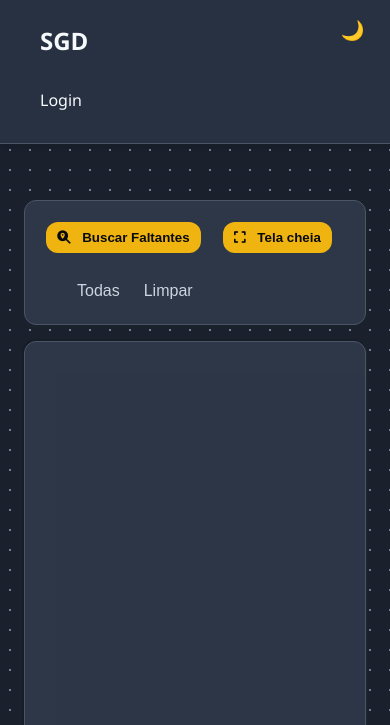
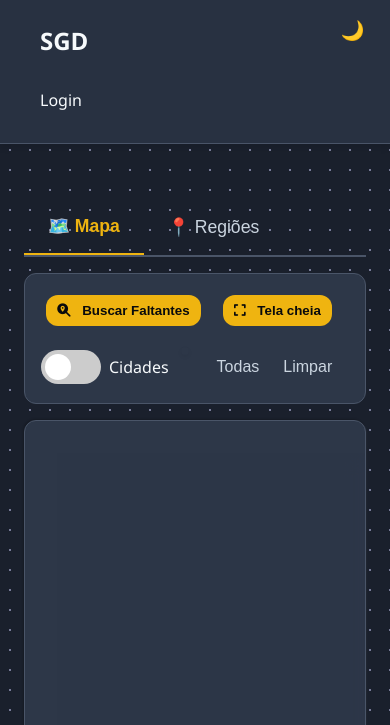
Before and after one commit to CarlosArantes53/RIOFER-SGD, a Flask app: template templates/mapa_entregas/mapa_entregas.html in a window 390 px wide. Shown: the top 725 px of the page. Run offline with Flask 3, Linux system fonts and the light colour scheme; the template is opened without the code that fills it, so the values that code supplies are empty; grey boxes are pictures that could not be loaded.

Commit message:
regiões

```diff
--- a/static/css/mapa-entregas.css
+++ b/static/css/mapa-entregas.css
@@ -1,10 +1,42 @@
+/* static/css/mapa-entregas.css */
+
+.tabs {
+    display: flex;
+    border-bottom: 2px solid var(--border-color);
+    margin-bottom: 1rem;
+}
+
+.tab-link {
+    padding: 1rem 1.5rem;
+    cursor: pointer;
+    background: none;
+    border: none;
+    color: var(--text-secondary);
+    font-size: 1.1rem;
+    font-weight: 500;
+}
+
+.tab-link.active {
+    color: var(--accent-color);
+    border-bottom: 2px solid var(--accent-color);
+    font-weight: bold;
+}
+
+.tab-content {
+    display: none;
+}
+
+.tab-content.active {
+    display: block;
+}
+
 .map-container {
 	display: flex;
 	height: 80vh;
 	position: relative;
 }
 
-#map {
+#map-render {
 	width: 75%;
 	height: 100%;
 	transition: width .25s ease, height .25s ease;
@@ -59,7 +91,7 @@
 	background: var(--primary-bg);
 }
 
-.map-container.fullscreen #map {
+.map-container.fullscreen #map-render {
 	width: 100%;
 	height: 100%;
 }
@@ -108,7 +140,7 @@
 	gap: .75rem
 }
 
-.city-filter-container {
+.filter-container {
 	display: flex;
 	flex-wrap: wrap;
 	gap: .5rem;
@@ -122,20 +154,20 @@
 	scrollbar-color: var(--border-color) transparent
 }
 
-.city-filter-container::-webkit-scrollbar {
+.filter-container::-webkit-scrollbar {
 	width: 6px
 }
 
-.city-filter-container::-webkit-scrollbar-thumb {
+.filter-container::-webkit-scrollbar-thumb {
 	background-color: var(--border-color);
 	border-radius: 3px
 }
 
-.city-filter-container::-webkit-scrollbar-track {
+.filter-container::-webkit-scrollbar-track {
 	background: transparent
 }
 
-.city-btn {
+.filter-btn, .city-toggle-btn {
 	white-space: nowrap;
 	border: 1px solid var(--border-color);
 	background: transparent;
@@ -150,12 +182,12 @@
 	transition: background-color .12s, transform .08s
 }
 
-.city-btn:focus {
+.filter-btn:focus, .city-toggle-btn:focus {
 	outline: 2px solid rgba(59, 130, 246, .3);
 	outline-offset: 2px
 }
 
-.city-btn.active {
+.filter-btn.active, .city-toggle-btn.active {
 	background: linear-gradient(90deg, rgba(16, 185, 129, .12), rgba(16, 185, 129, .06));
 	border-color: rgba(16, 185, 129, .6);
 	color: var(--text-primary);
@@ -211,14 +243,119 @@
 	scrollbar-width: thin;
 	scrollbar-color: var(--border-color) transparent
 }
+
+/* Filter Switch */
+.filter-switch {
+    display: flex;
+    align-items: center;
+    gap: 0.5rem;
+}
+
+.switch {
+    position: relative;
+    display: inline-block;
+    width: 60px;
+    height: 34px;
+}
+
+.switch input {
+    opacity: 0;
+    width: 0;
+    height: 0;
+}
+
+.slider {
+    position: absolute;
+    cursor: pointer;
+    top: 0;
+    left: 0;
+    right: 0;
+    bottom: 0;
+    background-color: #ccc;
+    transition: .4s;
+}
+
+.slider:before {
+    position: absolute;
+    content: "";
+    height: 26px;
+    width: 26px;
+    left: 4px;
+    bottom: 4px;
+    background-color: white;
+    transition: .4s;
+}
+
+input:checked + .slider {
+    background-color: var(--accent-color);
+}
+
+input:focus + .slider {
+    box-shadow: 0 0 1px var(--accent-color);
+}
+
+input:checked + .slider:before {
+    transform: translateX(26px);
+}
+
+.slider.round {
+    border-radius: 34px;
+}
+
+.slider.round:before {
+    border-radius: 50%;
+}
+
+
+/* Regiões Tab */
+.regioes-container {
+    display: grid;
+    grid-template-columns: 1fr 2fr;
+    gap: 2rem;
+    padding: 1rem;
+}
+
+.regiao-form-container, .regioes-list-container {
+    background-color: var(--secondary-bg);
+    padding: 1.5rem;
+    border-radius: var(--border-radius);
+}
+
+.cidades-toggle-container {
+    overflow-y: auto;
+    border: 1px solid var(--border-color);
+    padding: 1rem;
+    border-radius: 8px;
+    display: flex;
+    flex-wrap: wrap;
+    gap: 0.5rem;
+	scrollbar-width: thin;
+	scrollbar-color: var(--border-color) transparent
+}
+
+.regiao-item {
+    background-color: var(--primary-bg);
+    padding: 1rem;
+    border-radius: 8px;
+    margin-bottom: 1rem;
+    border-left: 4px solid var(--accent-color);
+}
+
+.regiao-item h4 {
+    margin-top: 0;
+}
+
 @media(max-width:900px) {
 	.sidebar {
 		width: 35%;
 	}
 
-	#map {
+	#map-render {
 		width: 65%;
 	}
+    .regioes-container {
+        grid-template-columns: 1fr;
+    }
 }
 
 @media(max-width:600px) {
@@ -227,7 +364,7 @@
 	}
 
 	.sidebar,
-	#map {
+	#map-render {
 		width: 100%;
 		height: 50vh;
 	}
--- a/static/js/mapa-entregas.js
+++ b/static/js/mapa-entregas.js
@@ -1,6 +1,8 @@
+// static/js/mapa-entregas.js
+
 document.addEventListener('DOMContentLoaded', function () {
     const initialCoords = [-14.2350, -51.9253];
-    const map = L.map('map').setView(initialCoords, 4);
+    const map = L.map('map-render').setView(initialCoords, 4);
 
     L.tileLayer('https://{s}.tile.openstreetmap.org/{z}/{x}/{y}.png', {
         attribution: '&copy; <a href="https://riofer.com.br/">Riofer Map</a>'
@@ -284,14 +286,17 @@ locations.forEach(loc => {
     document.addEventListener('mozfullscreenchange', updateFullscreenUI);
     document.addEventListener('MSFullscreenChange', updateFullscreenUI);
 
-    const containerCities = document.getElementById('city-filter-container');
+    const filterContainer = document.getElementById('filter-container');
+    const filterToggle = document.getElementById('filter-toggle');
+    const filterTypeLabel = document.getElementById('filter-type-label');
 
-    function createCityButton(cityName) {
+    function createFilterButton(name, type) {
         const btn = document.createElement('button');
         btn.type = 'button';
-        btn.className = 'city-btn';
-        btn.textContent = cityName;
-        btn.setAttribute('data-city', cityName);
+        btn.className = 'filter-btn';
+        btn.textContent = name;
+        btn.setAttribute('data-filter', name);
+        btn.setAttribute('data-type', type);
         btn.setAttribute('aria-pressed', 'false');
         btn.addEventListener('click', function (e) {
             e.stopPropagation();
@@ -303,21 +308,31 @@ locations.forEach(loc => {
         return btn;
     }
 
-cities.forEach(city => {
-        const b = createCityButton(city);
-        containerCities.appendChild(b);
+    function populateFilters() {
+        filterContainer.innerHTML = '';
+        const isRegion = filterToggle.checked;
+        filterTypeLabel.textContent = isRegion ? 'Regiões' : 'Cidades';
+        const items = isRegion ? regioes : cities.map(c => ({ Nome: c }));
+        const type = isRegion ? 'regiao' : 'cidade';
+
+        items.forEach(item => {
+            const btn = createFilterButton(item.Nome, type);
+            filterContainer.appendChild(btn);
         });
+    }
 
-    document.getElementById('select-all-cities').addEventListener('click', () => {
-        containerCities.querySelectorAll('.city-btn').forEach(b => {
+    filterToggle.addEventListener('change', populateFilters);
+
+    document.getElementById('select-all-filters').addEventListener('click', () => {
+        filterContainer.querySelectorAll('.filter-btn').forEach(b => {
             b.classList.add('active');
             b.setAttribute('aria-pressed', 'true');
         });
         setVisibilityFromButtons();
     });
 
-    document.getElementById('clear-city-filter').addEventListener('click', () => {
-        containerCities.querySelectorAll('.city-btn').forEach(b => {
+    document.getElementById('clear-filters').addEventListener('click', () => {
+        filterContainer.querySelectorAll('.filter-btn').forEach(b => {
             b.classList.remove('active');
             b.setAttribute('aria-pressed', 'false');
         });
@@ -325,11 +340,25 @@ cities.forEach(city => {
     });
 
     function setVisibilityFromButtons() {
-        const active = Array.from(containerCities.querySelectorAll('.city-btn.active')).map(b => b.dataset.city);
+        const activeFilters = Array.from(filterContainer.querySelectorAll('.filter-btn.active')).map(b => b.dataset.filter);
+        const isRegion = filterToggle.checked;
+
         document.querySelectorAll('.pedido-item').forEach(item => {
             const city = item.dataset.city || '';
             const abs = item.dataset.absentry;
-            const show = active.length === 0 || active.includes(city);
+            let show = activeFilters.length === 0;
+
+            if (!show) {
+                if (isRegion) {
+                    show = activeFilters.some(regiaoNome => {
+                        const regiao = regioes.find(r => r.Nome === regiaoNome);
+                        return regiao && regiao.Cidades.includes(city);
+                    });
+                } else {
+                    show = activeFilters.includes(city);
+                }
+            }
+
             item.style.display = show ? '' : 'none';
             if (markers[abs]) {
                 if (show) markers[abs].addTo(map);
@@ -356,13 +385,99 @@ cities.forEach(city => {
         form.setAttribute('aria-hidden', 'true');
         disableMapClickForEdit();
     }
-    const cancelBtn = item.querySelector('.btn-cancel-edit');
-    cancelBtn.addEventListener('click', function(e) {
-        e.stopPropagation();
-        const container = this.closest('.pedido-item');
-        closeEditForm(container);
+
+    // Tabs
+    window.openTab = function(evt, tabName) {
+        const tabcontent = document.getElementsByClassName("tab-content");
+        for (let i = 0; i < tabcontent.length; i++) {
+            tabcontent[i].classList.remove('active');
+        }
+        const tablinks = document.getElementsByClassName("tab-link");
+        for (let i = 0; i < tablinks.length; i++) {
+            tablinks[i].classList.remove('active');
+        }
+        document.getElementById(tabName).classList.add('active');
+        evt.currentTarget.classList.add('active');
+        if (tabName === 'mapa') {
+            map.invalidateSize();
+        }
+    }
+
+    // Regiões Logic
+    const regioesList = document.getElementById('regioes-list');
+    const addRegiaoBtn = document.getElementById('add-regiao-btn');
+    const regiaoNomeInput = document.getElementById('regiao-nome');
+    const cidadesToggleContainer = document.getElementById('cidades-toggle-container');
+
+    cidadesToggleContainer.addEventListener('click', (e) => {
+        if (e.target.classList.contains('city-toggle-btn')) {
+            e.target.classList.toggle('active');
+        }
     });
 
+    function renderRegioes() {
+        regioesList.innerHTML = '';
+        regioes.forEach(regiao => {
+            const div = document.createElement('div');
+            div.className = 'regiao-item';
+            div.innerHTML = `
+                <h4>${regiao.Nome}</h4>
+                <p>${regiao.Cidades.join(', ')}</p>
+                <button class="btn btn-danger btn-sm remove-regiao-btn">Remover</button>
+            `;
+            div.querySelector('.remove-regiao-btn').addEventListener('click', () => {
+                regioes = regioes.filter(r => r.Nome !== regiao.Nome);
+                renderRegioes();
+            });
+            regioesList.appendChild(div);
+        });
+    }
+
+    addRegiaoBtn.addEventListener('click', () => {
+        const nome = regiaoNomeInput.value.trim();
+        if (!nome) {
+            alert('Por favor, dê um nome para a região.');
+            return;
+        }
+        if (regioes.some(r => r.Nome.toLowerCase() === nome.toLowerCase())) {
+            alert('Uma região com este nome já existe.');
+            return;
+        }
+
+        const selectedCidades = Array.from(cidadesToggleContainer.querySelectorAll('.city-toggle-btn.active'))
+            .map(btn => btn.dataset.city);
+
+        if (selectedCidades.length === 0) {
+            alert('Selecione pelo menos uma cidade para a região.');
+            return;
+        }
+
+        regioes.push({ Nome: nome, Cidades: selectedCidades });
+        renderRegioes();
+
+        // Reset form
+        regiaoNomeInput.value = '';
+        cidadesToggleContainer.querySelectorAll('.city-toggle-btn.active').forEach(btn => btn.classList.remove('active'));
+    });
+
+    document.getElementById('save-regioes-btn').addEventListener('click', async () => {
+        const response = await fetch('/mapa/save_regioes', {
+            method: 'POST',
+            headers: { 'Content-Type': 'application/json' },
+            body: JSON.stringify({ regioes: regioes })
+        });
+        const result = await response.json();
+        if (result.status === 'success') {
+            alert('Regiões salvas com sucesso!');
+            populateFilters();
+        } else {
+            alert('Erro ao salvar as regiões: ' + result.message);
+        }
+    });
+
+
+    // Initial setup
+    populateFilters();
     setVisibilityFromButtons();
-
+    renderRegioes();
 });
--- a/templates/mapa_entregas/mapa_entregas.html
+++ b/templates/mapa_entregas/mapa_entregas.html
@@ -8,6 +8,12 @@
 <link rel="stylesheet" href="https://unpkg.com/leaflet@1.9.4/dist/leaflet.css" integrity="sha256-p4NxAoJBhIIN+hmNHrzRCf9tD/miZyoHS5obTRR9BMY=" crossorigin=""/>
 <script src="https://unpkg.com/leaflet@1.9.4/dist/leaflet.js" integrity="sha256-20nQCchB9co0qIjJZRGuk2/Z9VM+kNiyxNV1lvTlZBo=" crossorigin=""></script>
 
+<div class="tabs">
+    <button class="tab-link active" onclick="openTab(event, 'mapa')">🗺️ Mapa</button>
+    <button class="tab-link" onclick="openTab(event, 'regioes')">📍 Regiões</button>
+</div>
+
+<div id="mapa" class="tab-content active">
     <div class="map-toolbar">
         <div class="toolbar-actions">
             <button id="find-all-btn" class="btn">
@@ -19,15 +25,20 @@
         </div>
 
         <div class="toolbar-filter" aria-label="Filtro de cidades">
-        <div class="city-filter-container" id="city-filter-container" role="listbox" aria-multiselectable="true">
+            <div class="filter-switch">
+                <label class="switch">
+                    <input type="checkbox" id="filter-toggle">
+                    <span class="slider round"></span>
+                </label>
+                <span id="filter-type-label">Cidades</span>
             </div>
-
+            <div class="filter-container" id="filter-container" role="listbox" aria-multiselectable="true">
+            </div>
             <div class="toolbar-filter-controls">
-        <button id="select-all-cities" class="btn-clear-filter" title="Selecionar todas">Todas</button>
-        <button id="clear-city-filter" class="btn-clear-filter" title="Limpar filtro">Limpar</button>
+                <button id="select-all-filters" class="btn-clear-filter" title="Selecionar todas">Todas</button>
+                <button id="clear-filters" class="btn-clear-filter" title="Limpar filtro">Limpar</button>
             </div>
         </div>
-
     </div>
 
     <div class="map-container box-container" id="map-container">
@@ -66,16 +77,43 @@
                 </div>
             {% endfor %}
         </div>
-    <div id="map" aria-label="Mapa de entregas"></div>
+        <div id="map-render" aria-label="Mapa de entregas"></div>
+    </div>
+</div>
+
+<div id="regioes" class="tab-content">
+    <div class="regioes-container">
+        <div class="regiao-form-container">
+            <h3>Criar Nova Região</h3>
+            <div class="input-group">
+                <label for="regiao-nome">Nome da Região:</label>
+                <input type="text" id="regiao-nome" placeholder="Ex: Zona Leste">
+            </div>
+            <div class="input-group">
+                <label>Cidades:</label>
+                <div id="cidades-toggle-container" class="cidades-toggle-container">
+                    {% for cidade in cidades %}
+                        <button type="button" class="city-toggle-btn" data-city="{{ cidade }}">{{ cidade }}</button>
+                    {% endfor %}
+                </div>
+            </div>
+            <button id="add-regiao-btn" class="btn">Adicionar Região</button>
+        </div>
+        <div class="regioes-list-container">
+            <h3>Regiões Criadas</h3>
+            <div id="regioes-list">
+                </div>
+            <button id="save-regioes-btn" class="btn">Salvar Regiões</button>
+        </div>
+    </div>
 </div>
 {% endblock %}
 
 {% block scripts %}
-
 <script>
     const locations = {{ locations_json|safe }};
     const cities = {{ cities_json|safe }} || [];
+    let regioes = {{ regioes_json|safe }} || [];
 </script>
-
 <script src="{{ url_for('static', filename='js/mapa-entregas.js') }}" defer></script>
 {% endblock %}
```
Also changed, not shown: data/regioes_repository.py (added, +23 -0 lines), routes/mapa.py (+17 -1 lines), services/mapa_service.py (+21 -1 lines). Lines whose indentation alone changed are shown as unchanged.
